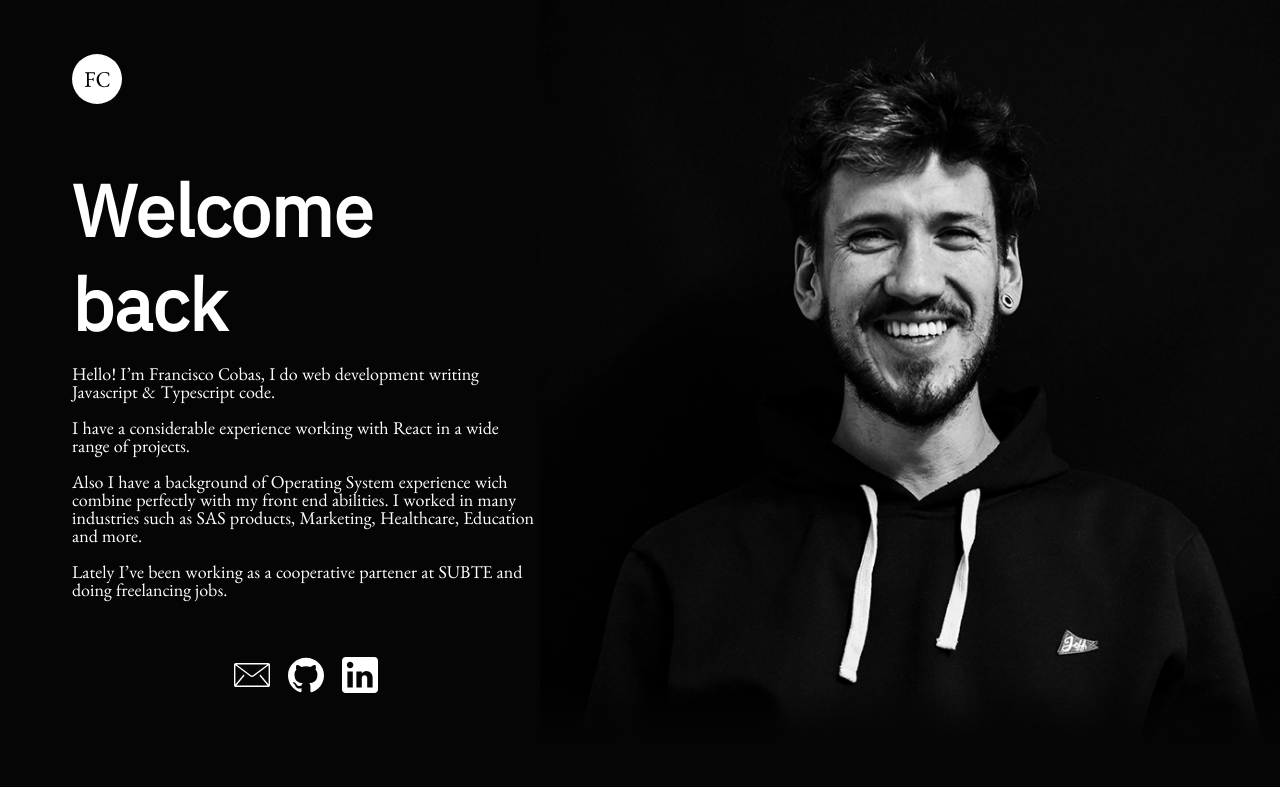
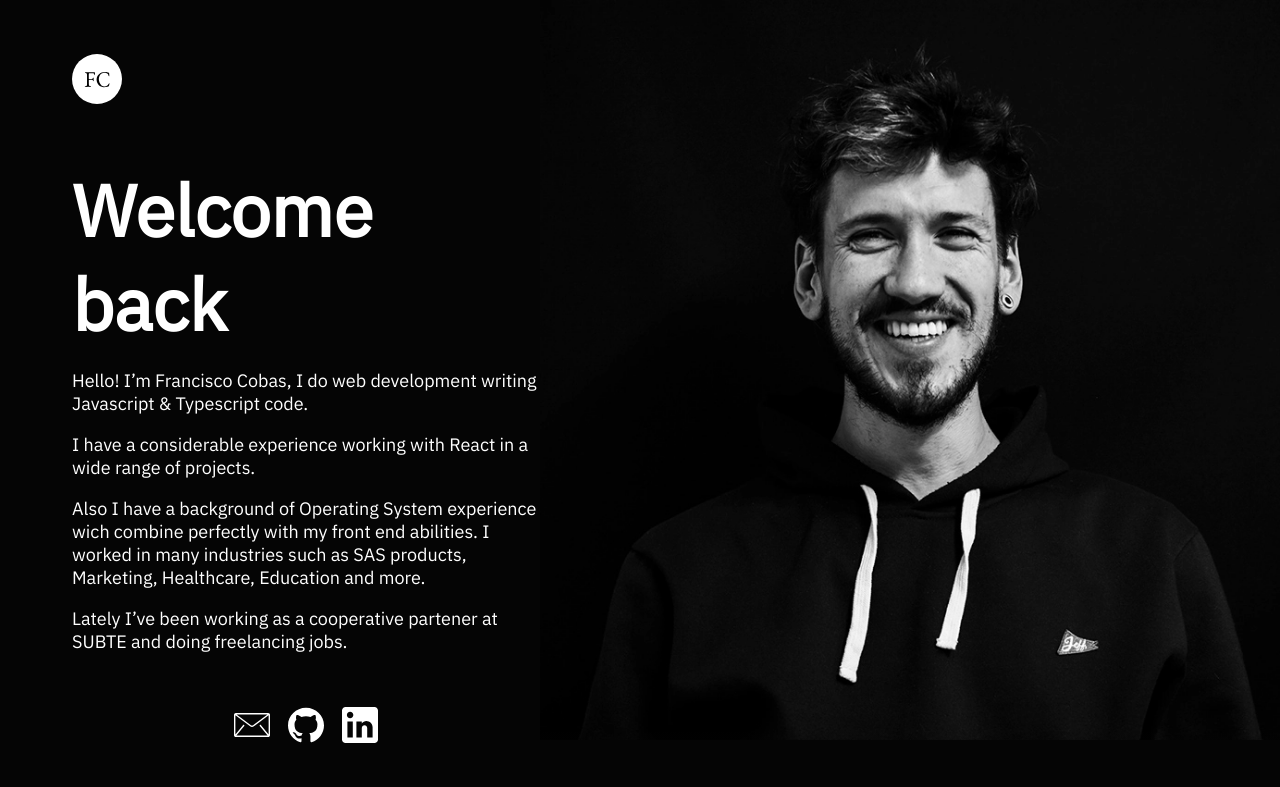
Before and after one commit to franciscocobas/gatsby-francisco-cobas-dev, a Gatsby site: page / in a window 1280 px wide. Built offline with nearby package versions, Linux system fonts and the light colour scheme; Gatsby itself is replaced by a stand-in of ours.

Commit message:
Change to IBMPlex the paragraph

```diff
--- a/src/pages/index.tsx
+++ b/src/pages/index.tsx
@@ -69,7 +69,7 @@ const StyledIndexPageContainer = styled.div`
             }
           }
           .text {
-            font-family: 'Benne';
+            font-family: 'IBMPlex';
             margin: 1rem 2rem 3rem;
             @media (min-width: 576px) {
               margin: 0;
```
